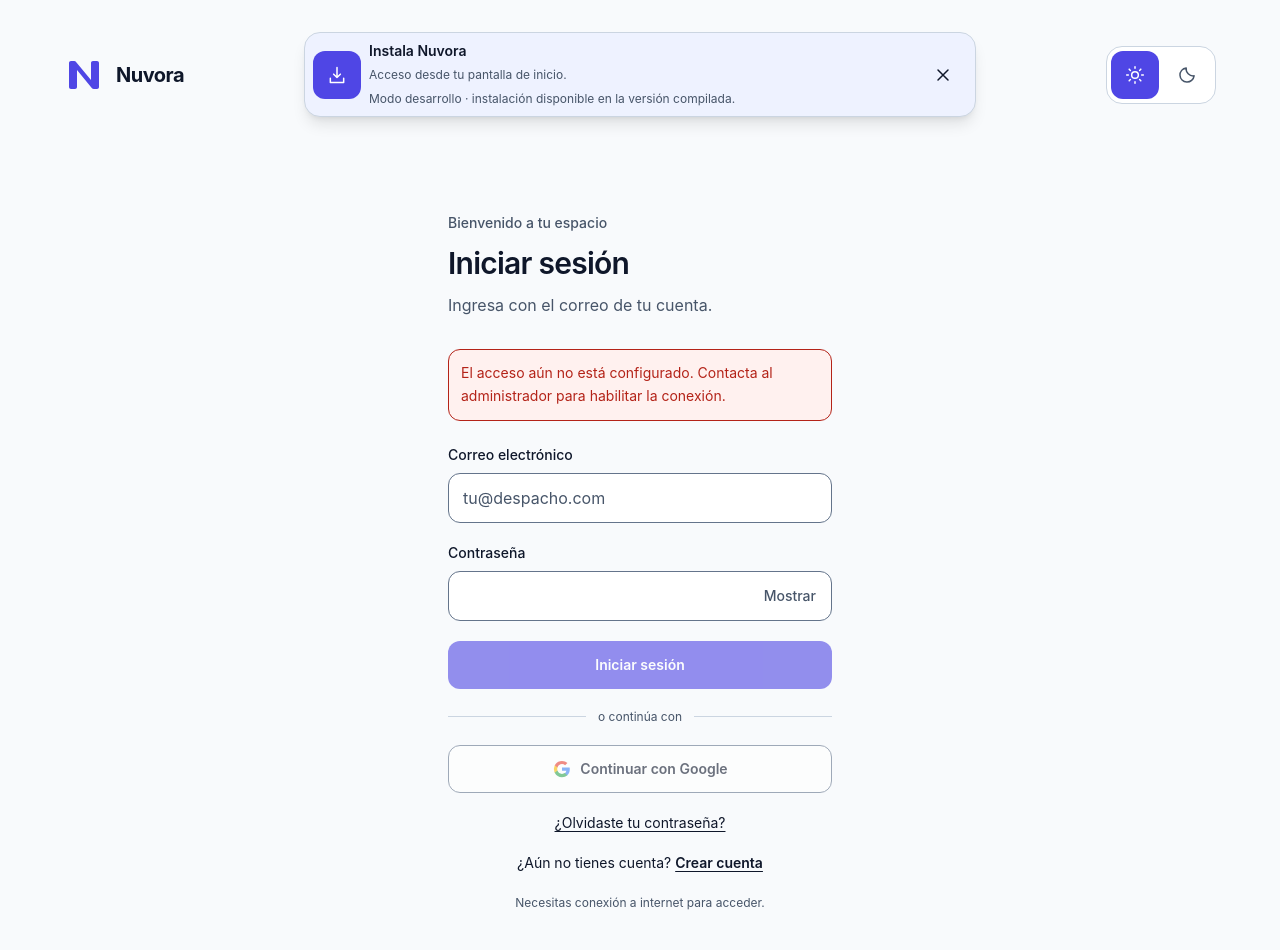
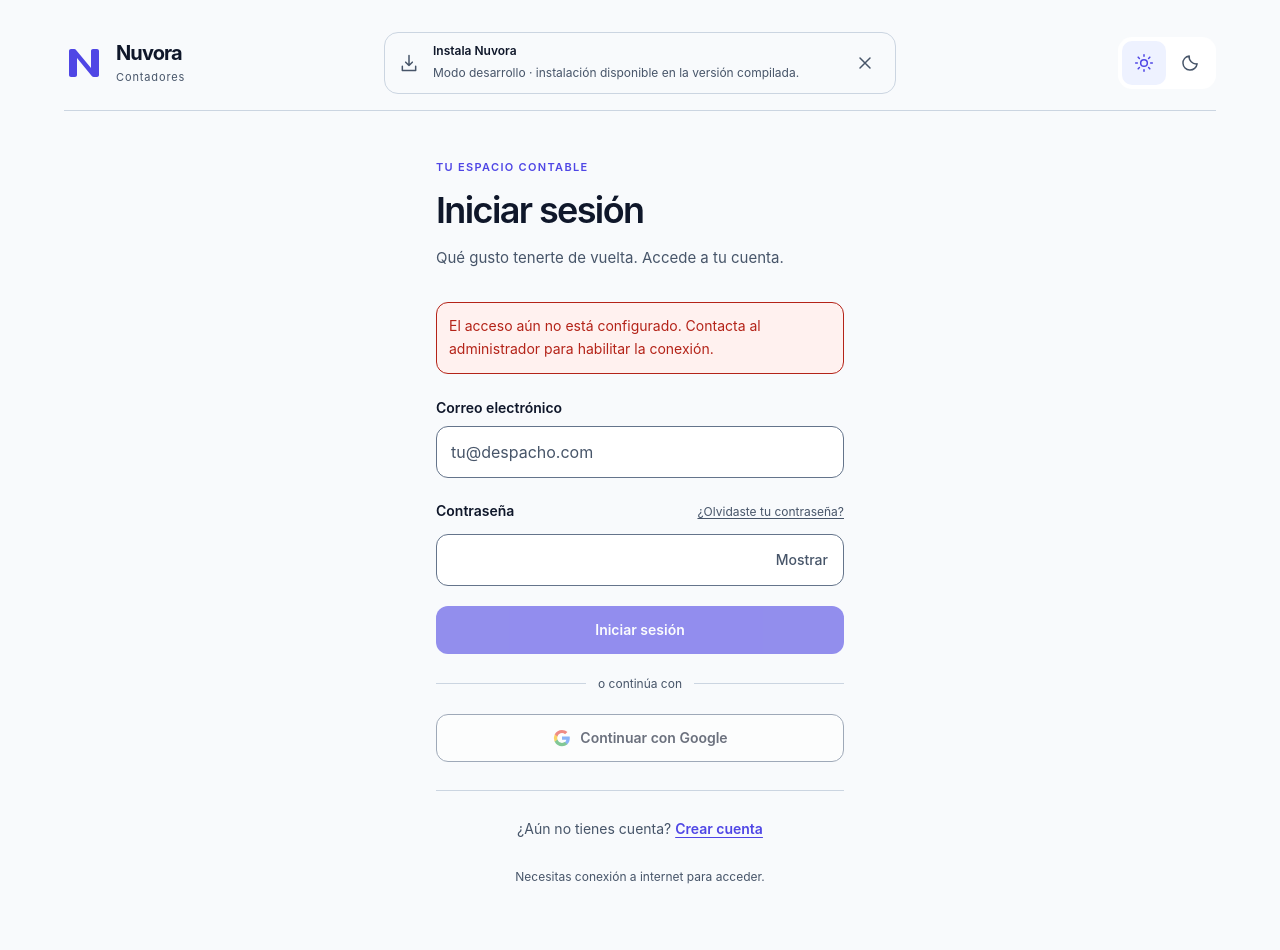
Before and after one commit to aagarcia-se/nuvora-web, a React (Vite) app: page /login in a window 1280 px wide. Shown: the top 950 px of the page. Built offline with nearby package versions, Linux system fonts and the light colour scheme; no server answers.

Commit message:
Mejoras en el diseño

```diff
--- a/src/features/auth/components/AuthLayout.tsx
+++ b/src/features/auth/components/AuthLayout.tsx
@@ -8,12 +8,13 @@ export function AuthLayout({ children }: PropsWithChildren) {
       <a href="#main" className="skip-link">
         Ir al contenido
       </a>
-      <header className="auth-header mx-auto grid w-full max-w-6xl items-center gap-4 py-4">
+      <header className="auth-header mx-auto grid w-full max-w-6xl items-center gap-4">
         <div className="auth-brand flex min-w-0 items-center gap-3">
           <span className="brand-mark" aria-hidden="true" />
-          <span className="truncate text-xl font-bold tracking-tight">
-            {env.appName}
-          </span>
+          <div className="min-w-0">
+            <span className="auth-brand-name block truncate">{env.appName}</span>
+            <span className="auth-brand-caption block">Contadores</span>
+          </div>
         </div>
         <InstallApp />
         <div className="auth-theme">
@@ -24,12 +25,12 @@ export function AuthLayout({ children }: PropsWithChildren) {
         id="main"
         className="auth-main mx-auto flex w-full min-w-0 max-w-6xl flex-1 items-center justify-center"
       >
-        <section className="auth-form mx-auto w-full max-w-md px-2 py-4 sm:px-8 sm:py-8">
+        <section className="auth-form mx-auto w-full">
           {children}
         </section>
       </main>
-      <footer className="mx-auto flex w-full max-w-6xl flex-col items-center justify-center gap-3 py-4 text-sm text-muted sm:flex-row">
-        <p>{env.appName} · Contadores</p>
+      <footer className="auth-footer mx-auto w-full max-w-6xl text-center text-xs text-muted">
+        <p>Tus finanzas, bajo control.</p>
       </footer>
     </div>
   );
--- a/src/features/auth/pages/LoginPage.tsx
+++ b/src/features/auth/pages/LoginPage.tsx
@@ -64,13 +64,13 @@ export function LoginPage() {
   }
   return (
     <>
-      <p className="mb-3 text-sm font-medium text-muted">
-        Bienvenido a tu espacio
+      <div className="auth-heading">
+        <p className="auth-eyebrow">Tu espacio contable</p>
+        <h1 className="text-3xl font-semibold tracking-tight">Iniciar sesión</h1>
+        <p className="auth-description">
+          Qué gusto tenerte de vuelta. Accede a tu cuenta.
         </p>
-      <h1 className="text-3xl font-semibold tracking-tight">Iniciar sesión</h1>
-      <p className="mb-8 mt-3 text-muted">
-        Ingresa con el correo de tu cuenta.
-      </p>
+      </div>
       {!authConfigured && (
         <InlineAlert>
           El acceso aún no está configurado. Contacta al administrador para
@@ -80,10 +80,14 @@ export function LoginPage() {
       <form
         onSubmit={submit}
         noValidate
-        className="mt-6 space-y-5"
+        className="auth-login-form"
         aria-busy={pending}
       >
-        <div ref={summary} tabIndex={-1}>
+        <div
+          ref={summary}
+          tabIndex={-1}
+          hidden={!error && !auth.error && !errors.email && !errors.password}
+        >
           {(error || auth.error) && (
             <InlineAlert>{error || auth.error}</InlineAlert>
           )}
@@ -128,9 +132,14 @@ export function LoginPage() {
           )}
         </div>
         <div>
+          <div className="auth-field-heading">
             <label htmlFor="password" className="field-label">
               Contraseña
             </label>
+            <Link className="auth-recovery-link" to="/auth/forgot-password">
+              ¿Olvidaste tu contraseña?
+            </Link>
+          </div>
           <div className="relative">
             <input
               id="password"
@@ -168,7 +177,7 @@ export function LoginPage() {
           {pending ? 'Iniciando sesión…' : 'Iniciar sesión'}
         </Button>
         <div
-          className="my-1 flex items-center gap-3 text-xs text-muted"
+          className="auth-divider flex items-center gap-3 text-xs text-muted"
           aria-hidden="true"
         >
           <span className="h-px flex-1 bg-line" />
@@ -186,21 +195,18 @@ export function LoginPage() {
           <GoogleMark />
           {googlePending ? 'Conectando con Google…' : 'Continuar con Google'}
         </Button>
-        <p className="text-center text-sm">
-          <Link className="underline" to="/auth/forgot-password">
-            ¿Olvidaste tu contraseña?
-          </Link>
-        </p>
-        <p className="text-center text-sm">
+      </form>
+      <div className="auth-account-prompt">
+        <p>
           ¿Aún no tienes cuenta?{' '}
-          <Link className="font-semibold underline" to="/auth/register">
+          <Link className="auth-link" to="/auth/register">
             Crear cuenta
           </Link>
         </p>
-        <p className="text-center text-xs leading-relaxed text-muted">
+      </div>
+      <p className="auth-connection-note">
         Necesitas conexión a internet para acceder.
       </p>
-      </form>
     </>
   );
 }
--- a/src/shared/pwa/InstallApp.tsx
+++ b/src/shared/pwa/InstallApp.tsx
@@ -29,17 +29,17 @@ export function InstallApp() {
     try { localStorage.setItem(dismissKey, String(Date.now())); } catch { /* Dismiss for this visit when storage is blocked. */ }
     setDismissed(true);
   }
-  return <aside aria-label="Instalar aplicación" className="install-banner rounded-2xl border p-2 text-left shadow-lg">
+  return <aside aria-label="Instalar aplicación" className="install-banner text-left">
     <div className="flex min-w-0 items-center gap-2">
-      <span className="install-icon flex h-12 w-12 shrink-0 items-center justify-center rounded-xl"><Icon name="download" /></span>
+      <span className="install-icon flex h-8 w-8 shrink-0 items-center justify-center"><Icon name="download" /></span>
       <div className="min-w-0 flex-1">
-        <p className="text-sm font-semibold">Instala {env.appName}</p>
-        <p className="install-description mt-1 text-xs leading-relaxed">Acceso desde tu pantalla de inicio.</p>
+        <p className="text-xs font-semibold">Instala {env.appName}</p>
+        {(canInstall || installing) && <p className="install-description mt-1 text-xs leading-relaxed">Acceso desde tu pantalla de inicio.</p>}
         {!canInstall && !installing && <p role="status" className="install-description mt-1 text-xs leading-relaxed">{availability}</p>}
         {error && <p role="alert" className="field-error">No se pudo abrir la instalación. Podrás reintentar cuando el navegador vuelva a ofrecerla.</p>}
       </div>
-      {canInstall && <button type="button" aria-label={`Instalar ${env.appName}`} className="btn-primary shrink-0" disabled={installing} onClick={() => void install()}>{installing ? 'Abriendo…' : 'Instalar'}</button>}
-      <button type="button" aria-label="Cerrar aviso de instalación" title="No mostrar durante 14 días" onClick={dismiss} className="install-close flex min-h-12 min-w-12 shrink-0 items-center justify-center rounded-xl"><Icon name="close" /></button>
+      {canInstall && <button type="button" aria-label={`Instalar ${env.appName}`} className="install-action btn-secondary shrink-0" disabled={installing} onClick={() => void install()}>{installing ? 'Abriendo…' : 'Instalar'}</button>}
+      <button type="button" aria-label="Cerrar aviso de instalación" title="No mostrar durante 14 días" onClick={dismiss} className="install-close flex min-h-11 min-w-11 shrink-0 items-center justify-center rounded-lg"><Icon name="close" /></button>
     </div>
   </aside>;
 }
--- a/src/shared/theme/ThemeSelector.tsx
+++ b/src/shared/theme/ThemeSelector.tsx
@@ -34,11 +34,11 @@ export function ThemeSelector() {
     return () => media.removeEventListener('change', apply);
   }, [theme]);
   return (
-    <div role="group" aria-label="Apariencia" className="flex gap-1 rounded-2xl border border-line bg-surface p-1">
+    <div role="group" aria-label="Apariencia" className="theme-switch">
       {(['light', 'dark'] as const).map(value => <button key={value} type="button"
         aria-label={value === 'light' ? 'Modo claro' : 'Modo oscuro'}
         aria-pressed={(theme === 'system' ? (systemDark ? 'dark' : 'light') : theme) === value}
-        onClick={() => setTheme(value)} className="theme-option flex min-h-12 min-w-12 items-center justify-center rounded-xl text-muted">
+        onClick={() => setTheme(value)} className="theme-option flex items-center justify-center text-muted">
         <Icon name={value === 'light' ? 'sun' : 'moon'} />
       </button>)}
     </div>
--- a/src/styles/globals.css
+++ b/src/styles/globals.css
@@ -87,9 +87,11 @@
     min-width: 0;
     max-width: 42rem;
     margin: 0;
-    background: rgb(var(--color-surface-2));
+    padding: 0.5rem;
+    border: 1px solid rgb(var(--color-line));
+    border-radius: 0.875rem;
+    background: transparent;
     color: rgb(var(--color-ink));
-    border-color: rgb(var(--color-line));
   }
   .install-description {
     color: rgb(var(--color-muted));
@@ -100,14 +102,39 @@
   .install-close:active {
     background: rgb(var(--color-line));
   }
-  .theme-option[aria-pressed='true'],
-  .install-icon {
-    background: rgb(var(--color-brand));
-    color: var(--on-brand);
+  .theme-switch {
+    display: flex;
+    gap: 0.125rem;
+    padding: 0.25rem;
+    border-radius: 0.875rem;
+    background: rgb(var(--color-surface));
+  }
+  .theme-option {
+    min-width: 2.75rem;
+    min-height: 2.75rem;
+    border-radius: 0.625rem;
+    cursor: pointer;
+    transition: background-color 150ms, color 150ms;
+  }
+  .theme-option[aria-pressed='true'] {
+    background: rgb(var(--color-surface-2));
+    color: rgb(var(--color-brand));
   }
   .theme-option:active {
     background: rgb(var(--color-surface-2));
   }
+  .install-icon {
+    color: rgb(var(--color-muted));
+  }
+  .install-banner .install-action {
+    min-height: 2.75rem;
+    padding: 0.5rem 0.75rem;
+    font-size: 0.75rem;
+  }
+  .install-close {
+    color: rgb(var(--color-muted));
+  }
+
   .app-shell {
     @apply flex flex-col;
     min-height: 100vh;
@@ -117,14 +144,23 @@
       max(1rem, env(safe-area-inset-bottom))
       max(1rem, env(safe-area-inset-left));
   }
-  /* Desktop keeps brand, promotion and theme control on one row. At tablet
-     widths the promotion intentionally occupies a second row so controls
-     keep their touch target and the header never overflows horizontally. */
+  /* Stable brand and appearance controls; the promotion stays secondary. */
   .auth-header {
-    grid-template-columns: minmax(0, 1fr) minmax(0, 42rem) minmax(
-        max-content,
-        1fr
-      );
+    grid-template-columns: minmax(10rem, 1fr) minmax(0, 32rem) minmax(max-content, 1fr);
+    padding-block: 1rem;
+    border-bottom: 1px solid rgb(var(--color-line));
+  }
+  .auth-brand-name {
+    font-size: 1.25rem;
+    font-weight: 650;
+    letter-spacing: -0.045em;
+    line-height: 1.2;
+  }
+  .auth-brand-caption {
+    margin-top: 0.25rem;
+    font-size: 0.6875rem;
+    letter-spacing: 0.08em;
+    color: rgb(var(--color-muted));
   }
   .auth-brand {
     grid-column: 1;
@@ -164,21 +200,20 @@
     .install-banner .install-description {
       line-height: 1.35;
     }
-    .install-banner .btn-primary {
-      padding-inline: 0.75rem;
-    }
   }
   .auth-main {
-    padding-block: clamp(1.5rem, 5vh, 3.5rem);
+    padding-block: clamp(2rem, 6vh, 4rem);
   }
-  @media (min-width: 1024px) {
+  .auth-footer {
+    padding-block: 1rem;
+    line-height: 1.6;
+  }
+  @media (max-width: 479px) {
     .auth-main {
-      padding-block: clamp(2rem, 6vh, 4rem);
+      padding-block: 2rem;
     }
-  }
-  @media (min-width: 1024px) and (max-height: 700px) {
-    .auth-main {
-      padding-block: 1.5rem;
+    .auth-footer {
+      padding-block: 0.75rem;
     }
   }
   .card {
@@ -241,10 +276,94 @@
   }
   .auth-form {
     align-self: center;
+    max-width: 26rem;
+    padding-inline: 0.25rem;
   }
   .auth-form h1 {
+    font-size: clamp(1.875rem, 5vw, 2.25rem);
+    line-height: 1.15;
+    letter-spacing: -0.045em;
     text-wrap: balance;
   }
+  .auth-form > .alert {
+    margin-bottom: 1.5rem;
+  }
+  .auth-heading {
+    margin-bottom: 2rem;
+  }
+  .auth-eyebrow {
+    margin-bottom: 0.875rem;
+    font-size: 0.6875rem;
+    font-weight: 600;
+    letter-spacing: 0.12em;
+    text-transform: uppercase;
+    color: rgb(var(--color-brand));
+  }
+  .auth-description {
+    margin-top: 0.875rem;
+    color: rgb(var(--color-muted));
+    font-size: 0.9375rem;
+    line-height: 1.7;
+  }
+  .auth-login-form {
+    display: grid;
+    gap: 1.25rem;
+  }
+  .auth-field-heading {
+    display: flex;
+    flex-wrap: wrap;
+    align-items: baseline;
+    justify-content: space-between;
+    column-gap: 0.75rem;
+    margin-bottom: 0.5rem;
+  }
+  .auth-field-heading .field-label {
+    margin-bottom: 0;
+  }
+  .auth-recovery-link {
+    display: inline-flex;
+    align-items: center;
+    min-height: 2.75rem;
+    margin-block: -0.5rem;
+    font-size: 0.75rem;
+    color: rgb(var(--color-muted));
+    text-decoration: underline;
+  }
+  .auth-form .input {
+    min-height: 3.25rem;
+  }
+  .auth-form .field-label {
+    font-weight: 600;
+  }
+  .auth-divider {
+    margin-block: 0.125rem;
+  }
+  .auth-account-prompt {
+    margin-top: 1.75rem;
+    padding-top: 1.5rem;
+    border-top: 1px solid rgb(var(--color-line));
+    text-align: center;
+    font-size: 0.875rem;
+    line-height: 1.75;
+    color: rgb(var(--color-muted));
+  }
+  .auth-link {
+    display: inline-flex;
+    align-items: center;
+    min-height: 2.75rem;
+    margin-block: -0.5rem;
+    font-weight: 600;
+    color: rgb(var(--color-brand));
+    text-decoration: underline;
+  }
+  .auth-connection-note {
+    margin-top: 1.5rem;
+    text-align: center;
+    font-size: 0.75rem;
+    line-height: 1.6;
+    color: rgb(var(--color-muted));
+  }
+
   .auth-form a {
     text-underline-offset: 0.2em;
   }
@@ -282,6 +401,8 @@
   .btn-primary:hover {
     background: var(--primary-hover);
   }
+  .theme-option:hover,
+  .install-close:hover,
   .btn-secondary:hover,
   .password-toggle:hover {
     background: rgb(var(--color-surface-2));
```
Also changed, not shown: 1 other file (tests, documents, lock files or other folders). Lines whose indentation alone changed are shown as unchanged.
